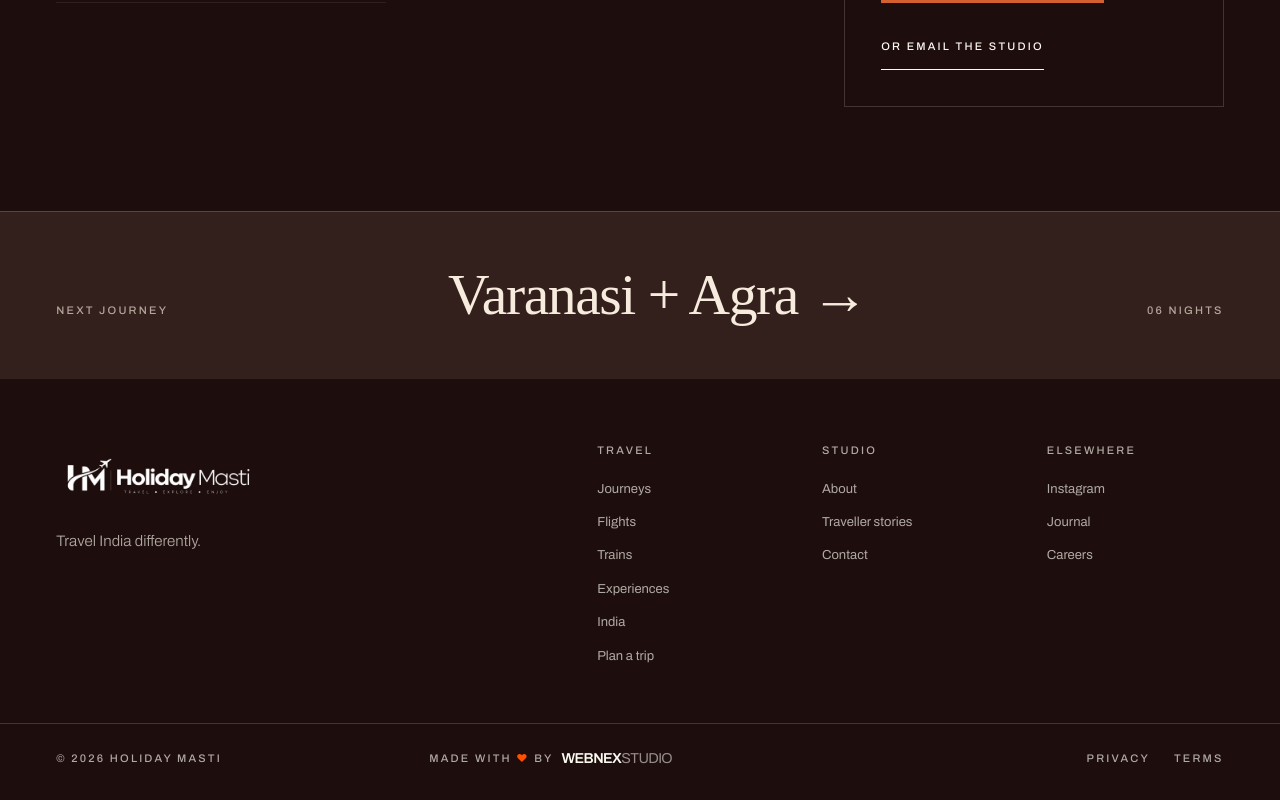
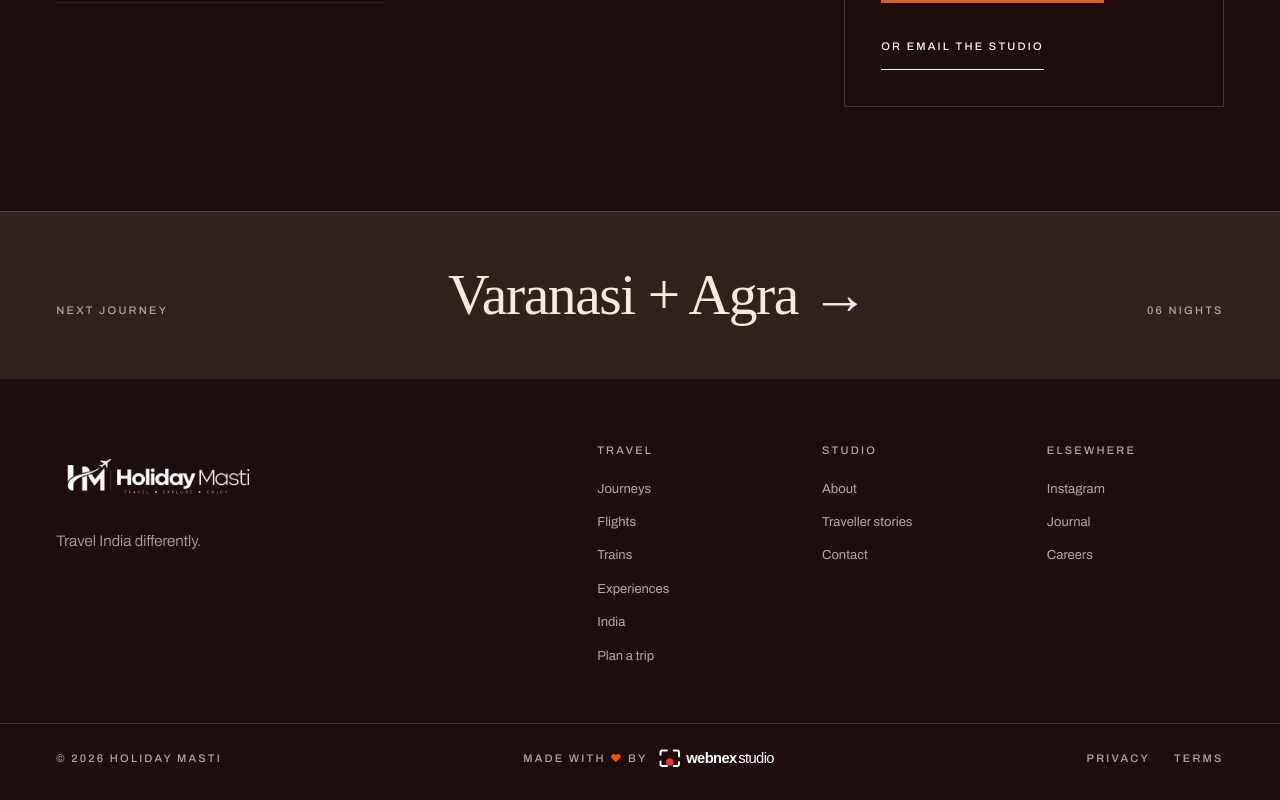
Before and after one commit to iamrohitksingh87-ops/Holiday-Masti, a React (Vite) app: page /journeys/goa in a window 1280 px wide. Shown: the part 3477-4277 px from the top of the page. Built offline with nearby package versions, Linux system fonts and the light colour scheme; a web font is replaced by a local one.

Commit message:
Center WebnexStudio logo in footer credit

```diff
--- a/src/components/footer/Footer.tsx
+++ b/src/components/footer/Footer.tsx
@@ -60,7 +60,7 @@ export function Footer() {
       </div>
 
       <div className="shell foot__base">
-        <p className="meta">© {new Date().getFullYear()} Holiday Masti</p>
+        <p className="meta foot__copyright">© {new Date().getFullYear()} Holiday Masti</p>
         <a
           className="foot__made-by meta"
           href="https://www.webnexstudio.in/"
@@ -69,23 +69,14 @@ export function Footer() {
           aria-label="Made with love by WebnexStudio — opens in a new tab"
         >
           <span>Made with <span aria-hidden="true">♥</span> by</span>
-          <span className="foot__webnex-logo" aria-label="WebnexStudio">
-            <span className="foot__webnex-name">webnex</span><span className="foot__webnex-studio">studio</span>
-          </span>
+          <img
+            className="foot__webnex-logo"
+            src="/brand/webnexstudio-logo.svg"
+            alt="WebnexStudio"
+            width="130"
+            height="20"
+          />
         </a>
-        {/* CC BY-SA requires the photographer to be named wherever the image
-            is used, so the credit line is functional, not decorative. */}
-        <p className="meta foot__credit">
-
-          <a
-            href="https://commons.wikimedia.org/wiki/File:Charbagh_Railway.jpg"
-            target="_blank"
-            rel="noopener noreferrer"
-          >
-
-          </a>{' '}
-
-        </p>
         <ul className="foot__legal meta">
           <li>
             <a href="/#about">Privacy</a>
```
